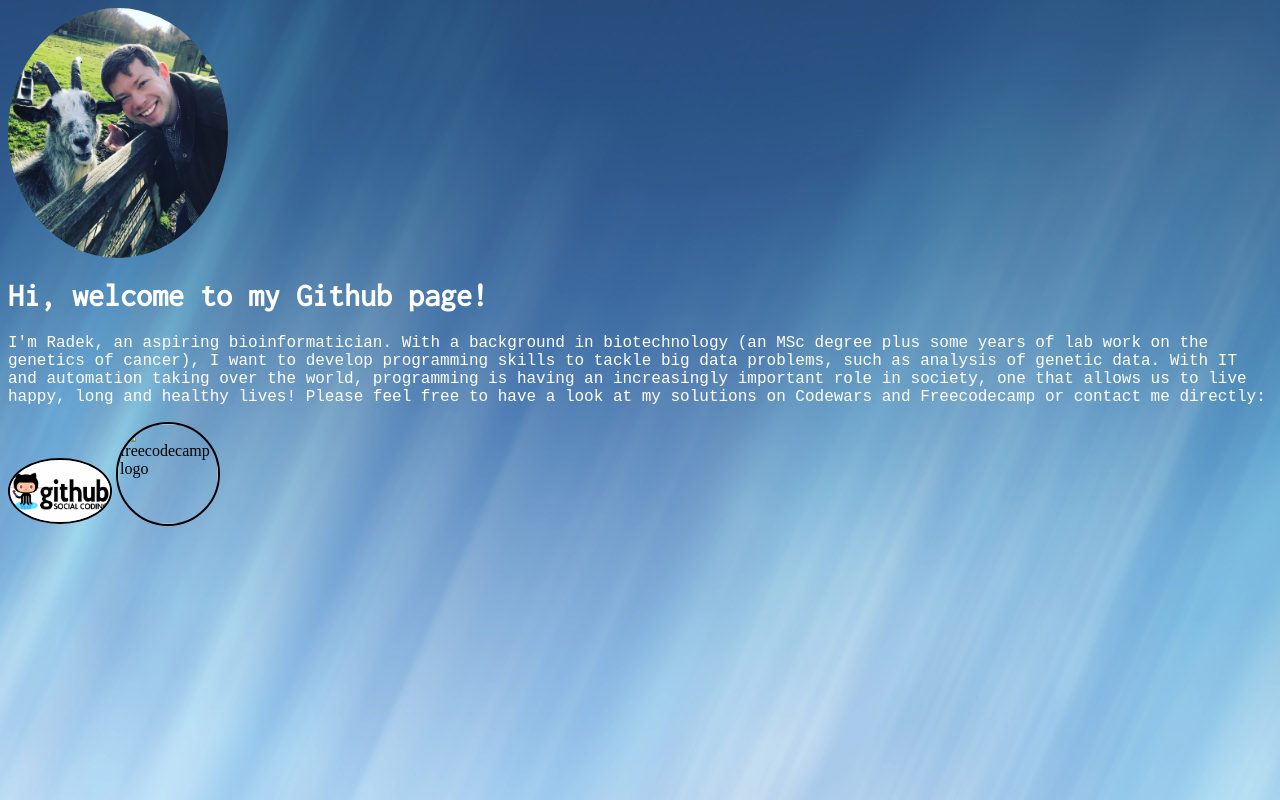
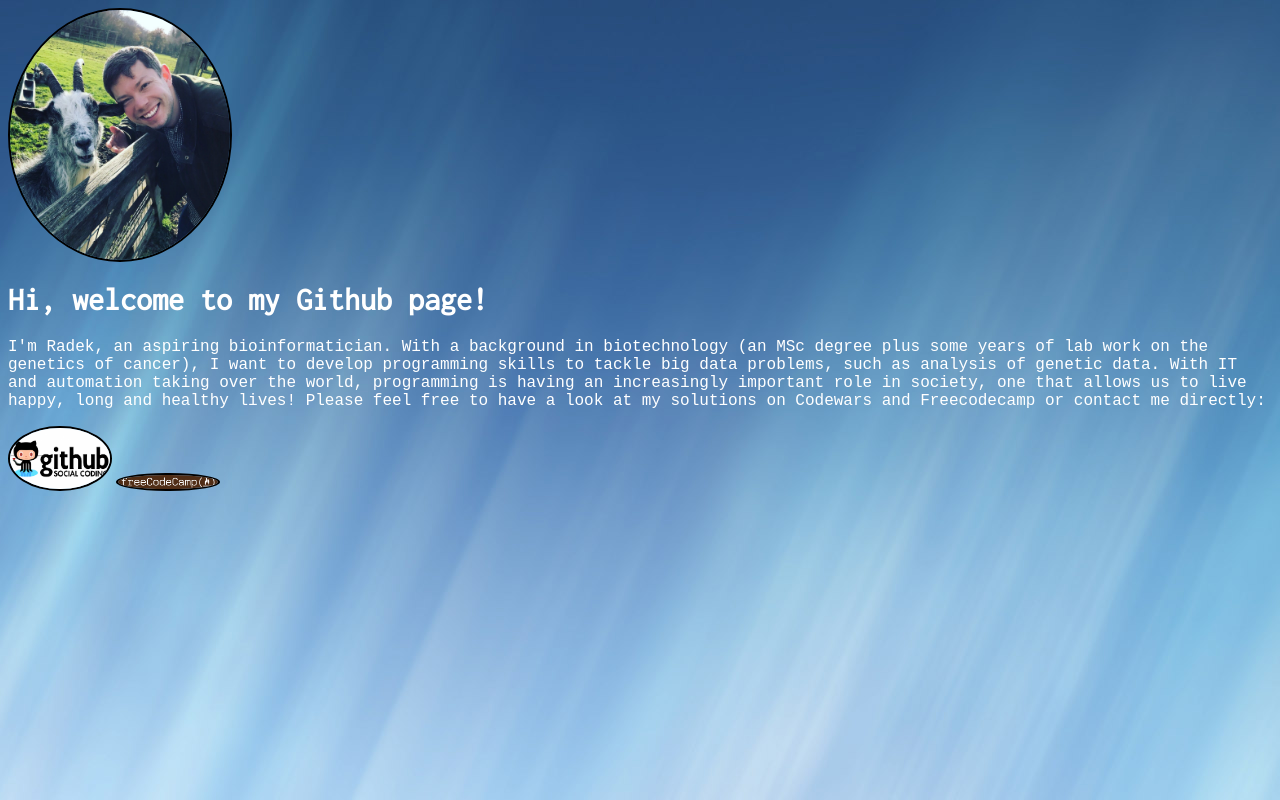
Before and after one commit to radkw/radkw.github.io, a plain HTML site: page index.html in a window 1280 px wide. Drawn offline with Linux system fonts and the light colour scheme.

Commit message:
Update index.html

```diff
--- a/index.html
+++ b/index.html
@@ -19,7 +19,7 @@ img {
   p {font-size: 16px;
     font-family: Monospace;}
 </style>
-<img src="alpha male goat.jpg" height="250" width="220" alt="Me & goat friend" class="blue-border">
+<img src="alpha male goat.jpg" height="250" width="220" alt="Me & goat friend" class="black-border">
   <h1 class="white-text">
 Hi, welcome to my Github page! </h1>
   <p class="white-text">I'm Radek, an aspiring bioinformatician.
@@ -29,6 +29,6 @@ With a background in biotechnology (an MSc degree plus some years of lab work on
 Please feel free to have a look at my solutions on Codewars and Freecodecamp or contact me directly:
   </p>
 <img src="github logo.png" alt="github logo" class="smaller-image black-border">
-<img scr="fcc logo.png" alt="freecodecamp logo" class="smaller-image black-border">
+<img src="fcc logo.png" alt="freecodecamp logo" class="smaller-image black-border">
 </body>
 </html>
```
